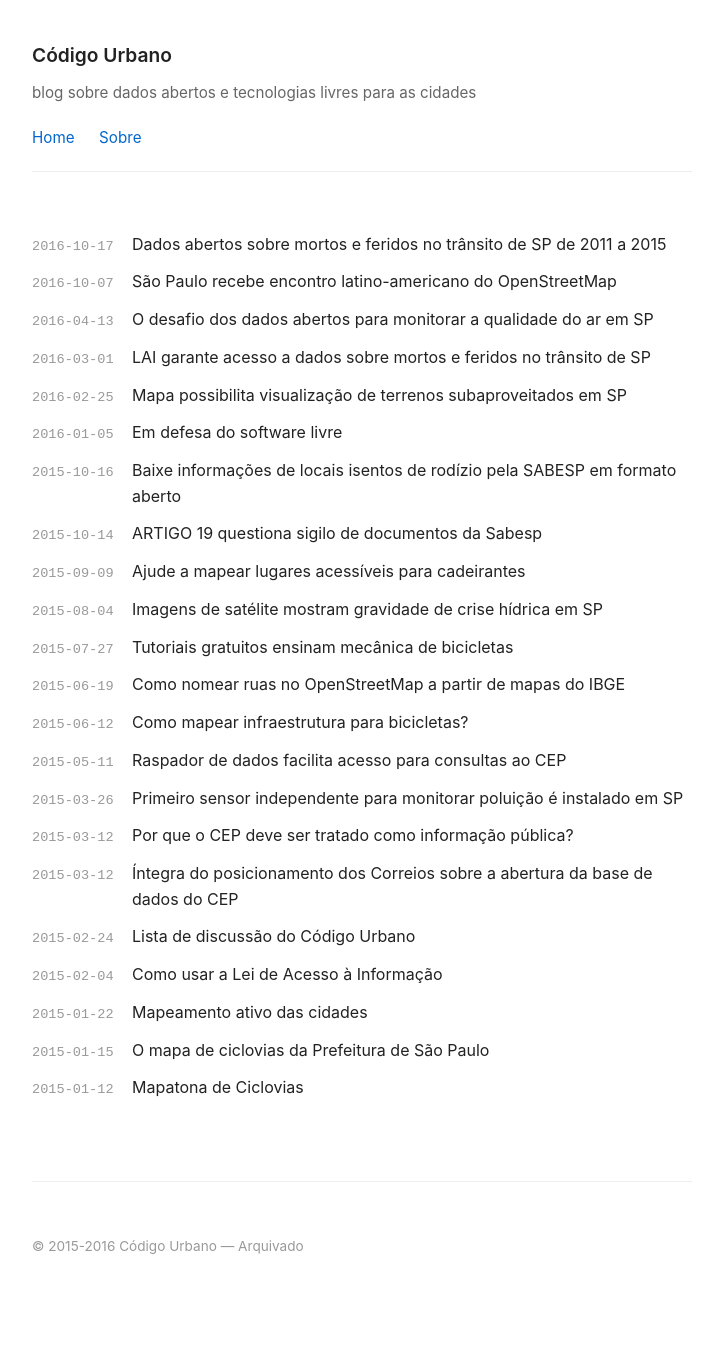
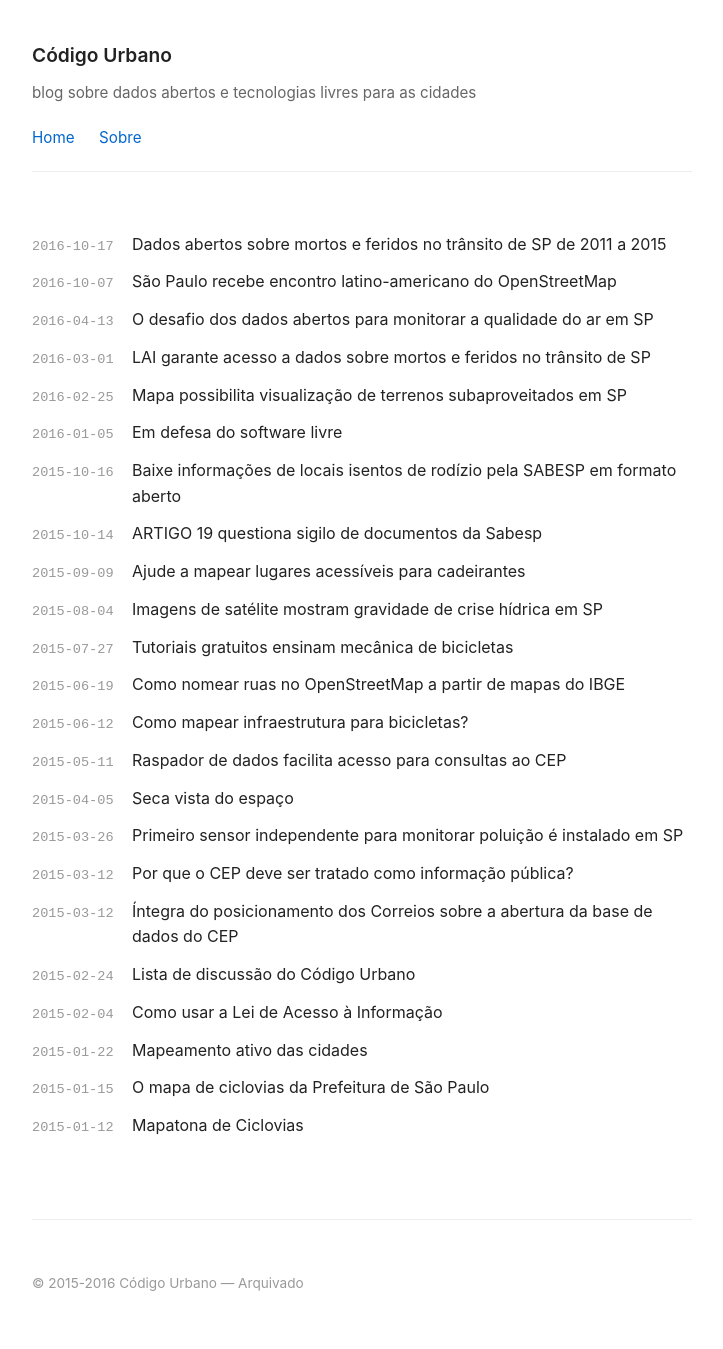
Before and after one commit to codigourbano/website, a Jekyll site: the page built from index.md, in a window 1280 px wide. Shown: the whole page, without its empty margins (278-1001 px from the left). Built offline with Jekyll 4.4.1, drawn with Linux system fonts in a browser that asks for light colours; before the commit the page ends 1311 px from its top, so only the background shows below that; part of the change alters nothing that is shown.

Commit message:
Publish post: Seca vista do espaço (2015-04-05)

```diff
--- a/_posts/2015-04-05-seca-vista-do-espaco.md
+++ b/_posts/2015-04-05-seca-vista-do-espaco.md
@@ -2,7 +2,7 @@
 title: "Seca vista do espaço"
 date: 2015-04-05
 layout: post
-published: false
+permalink: /seca-vista-do-espaco/
 categories:
   - "2"
 coverImage: "sao-paulo-sept2013-sept2014.gif"
@@ -13,5 +13,5 @@ coverImage: "sao-paulo-sept2013-sept2014.gif"
 Comparação de imagens de satélite mostrando a diferença na cobertura vegetal entre setembro de 2013 e setembro de 2014, ilustrando a gravidade da crise hídrica em São Paulo.
 
 **Leia também:**
-- [Imagens de satélite mostram gravidade de crise hídrica em SP]({ % post_url 2015-08-04-imagens-de-satelite-mostram-gravidade-de-crise-hidrica-em-sp.md %})
-- [Da abundância à escassez: a crise hídrica no Sudeste]({ % post_url 2015-06-05-da-abundancia-a-escassez-a-crise-hidrica-no-sudeste.md %})
+- [Imagens de satélite mostram gravidade de crise hídrica em SP]({% post_url 2015-08-04-imagens-de-satelite-mostram-gravidade-de-crise-hidrica-em-sp %})
+- [Da abundância à escassez: a crise hídrica no Sudeste]({% post_url 2015-06-05-da-abundancia-a-escassez-a-crise-hidrica-no-sudeste %})
```
